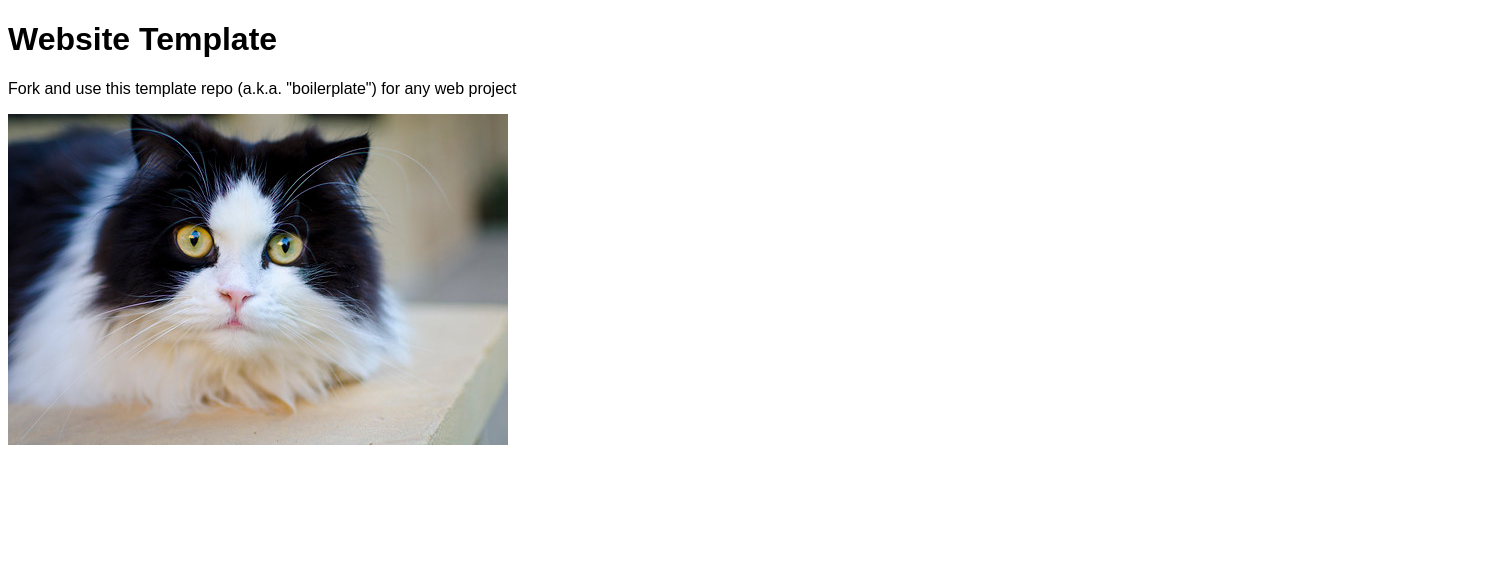
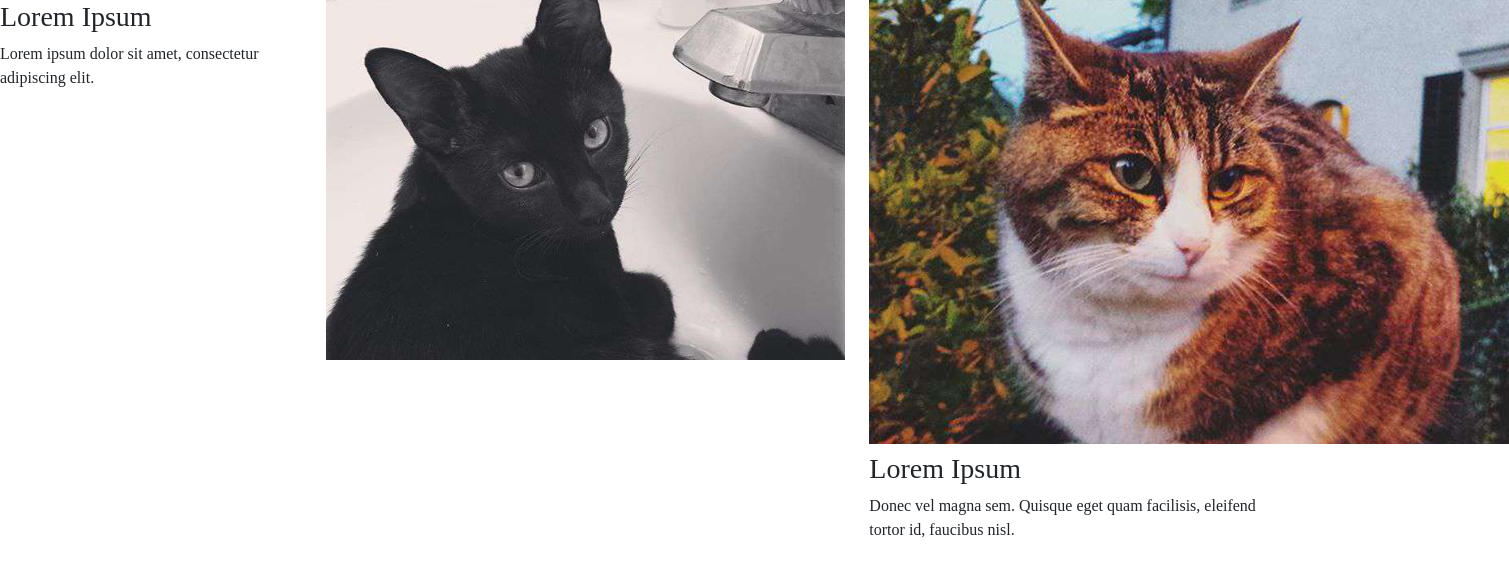
Before and after one commit to freytag2k05/on-the-grid, a plain HTML site: page index.html in a window 1280 px wide. Shown: the whole page, 1509 px wide, since content can reach past the window. Drawn offline with nearby package versions, Linux system fonts and the light colour scheme; a web font is replaced by a local one.

Commit message:
did most of it

```diff
--- a/assets/css/styles.css
+++ b/assets/css/styles.css
@@ -1,5 +1,13 @@
 /* styles.css */
 
 * {
-	font-family: Arial;
+  font-family: Arial;
 }
+:root {
+  /* CSS HEX */
+  --lilac: #c398bcff;
+  --wisteria: #c1aeeaff;
+  --powder-blue: #a7b8ddff;
+  --pale-sky: #b7d0e1ff;
+  --light-gold: #f9f19fff;
+}
--- a/index.html
+++ b/index.html
@@ -1,16 +1,43 @@
 <!doctype html>
 <html lang="en">
-<head>
-	<meta charset="utf-8">
-	<title>Website Template</title>
-	<link rel="stylesheet" href="./assets/css/styles.css">
-</head>
-<body>
+  <head>
+    <link rel="stylesheet" href="./assets/css/styles.css" />
 
-	<h1>Website Template</h1>
-	<p>Fork and use this template repo (a.k.a. "boilerplate") for any web project</p>
-	<img src="assets/img/cat.jpg" alt="">
-
-	<script src="./assets/js/main.js"></script>
-</body>
+    <link
+      href="https://cdn.jsdelivr.net/npm/bootstrap@5.3.8/dist/css/bootstrap.min.css"
+      rel="stylesheet"
+    />
+    <link rel="preconnect" href="https://fonts.googleapis.com" />
+    <link rel="preconnect" href="https://fonts.gstatic.com" crossorigin />
+    <link
+      href="https://fonts.googleapis.com/css2?family=Gentium+Plus:ital,wght@0,400;0,700;1,400;1,700&family=Jost:ital,wght@0,100..900;1,100..900&display=swap"
+      rel="stylesheet"
+    />
+    <style>
+      body * {
+        font-family:
+          Gentium Plus,
+          serif;
+      }
+    </style>
+  </head>
+  <body>
+    <div class="row">
+      <div class="col-12 col-md-6 col-lg-3">
+        <h3>Lorem Ipsum</h3>
+        <p>Lorem ipsum dolor sit amet, consectetur adipiscing elit.</p>
+      </div>
+      <div class="col-12 col-md-6 col-lg-5">
+        <img src="assets/img/cat-34.png" alt="black cat" class="img-fluid" />
+      </div>
+      <div class="col-12 col-lg-4">
+        <img src="assets/img/cat-81.png" alt="side-eying cat" />
+        <h3 class="mt-2">Lorem Ipsum</h3>
+        <p>
+          Donec vel magna sem. Quisque eget quam facilisis, eleifend tortor id,
+          faucibus nisl.
+        </p>
+      </div>
+    </div>
+  </body>
 </html>
```
Also changed, not shown: assets/img/cat-34.png (added), assets/img/cat-81.png (added).
